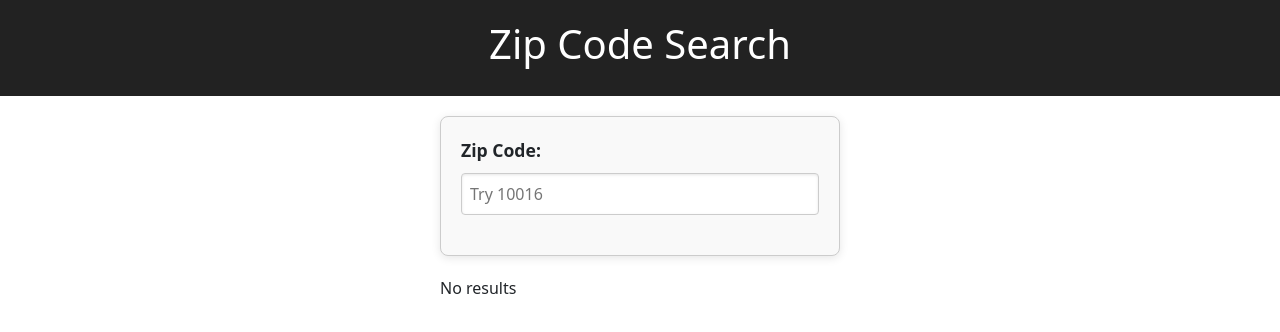
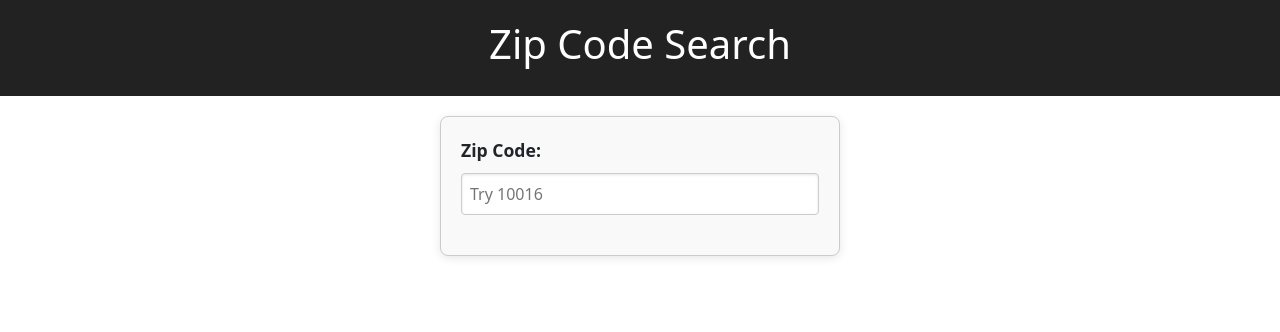
Before and after one commit to CUNYTechPrep/lab-react-zip-search, a React (Vite) app: page / in a window 1280 px wide. Shown: the top 332 px of the page. Built offline with nearby package versions, Linux system fonts and the light colour scheme.

Commit message:
fixed city rendering

```diff
--- a/src/App.jsx
+++ b/src/App.jsx
@@ -26,14 +26,14 @@ function City({ city }) {
 }
 
 function ZipSearchField({ onSearch }) {
-  const [zipCode, setZipCode] = useState("");
+  const [zipCode, setZipCode] = useState(""); // we need to track the zipcode
 
   const handleInputChange = (event) => {
-    const zip = event.target.value;
-    setZipCode(zip);
+    const zip = event.target.value; //this retrieves what the user types
+    setZipCode(zip); //updates zipcode
 
     if (zip.length === 5) {
-      onSearch(zip);
+      onSearch(zip); //triggers an API call to fetch zip code using the prop
     }
   };
 
@@ -56,7 +56,7 @@ function ZipSearchField({ onSearch }) {
 
 function App() {
   const [cityData, setCityData] = useState([]);
-  const [error, setError] = useState(null);
+  const [error, setError] = useState("");
   //fetching using await/asynch
   const fetchCityData = async (zip) => {
     try {
@@ -83,12 +83,9 @@ function App() {
       <div className="mx-auto" style={{ maxWidth: 400 }}>
         <ZipSearchField onSearch={fetchCityData} />
         <div>
-          {error && <p>{error}</p>}
-
-          {cityData.length > 0 &&
-            cityData.map((city, index) => <City key={index} city={city} />)}
-
-          {!error && cityData.length === 0 && <p>No results</p>}
+          {cityData.map((city, index) => (
+            <City key={index} city={city} />
+          ))}
         </div>
       </div>
     </div>
```
